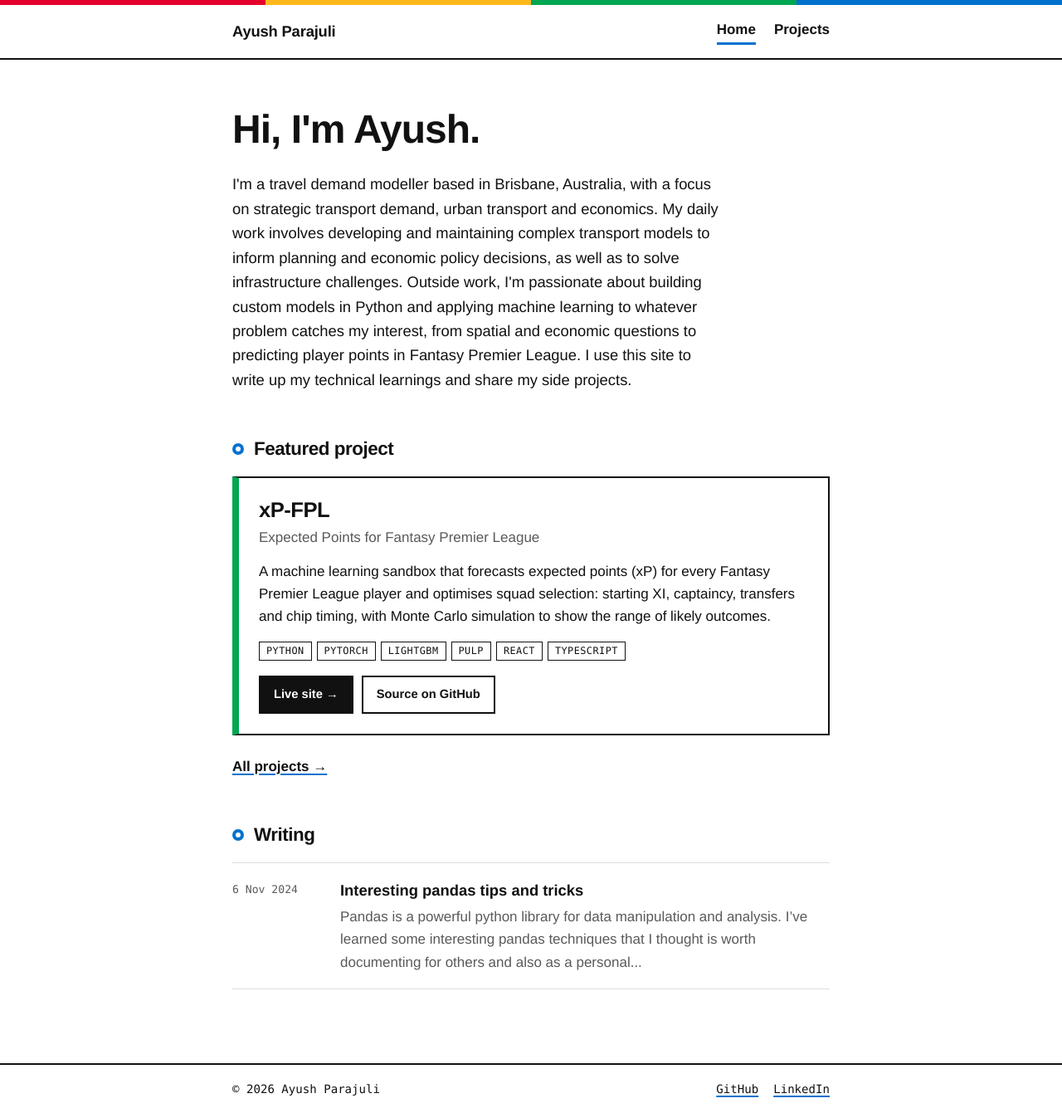
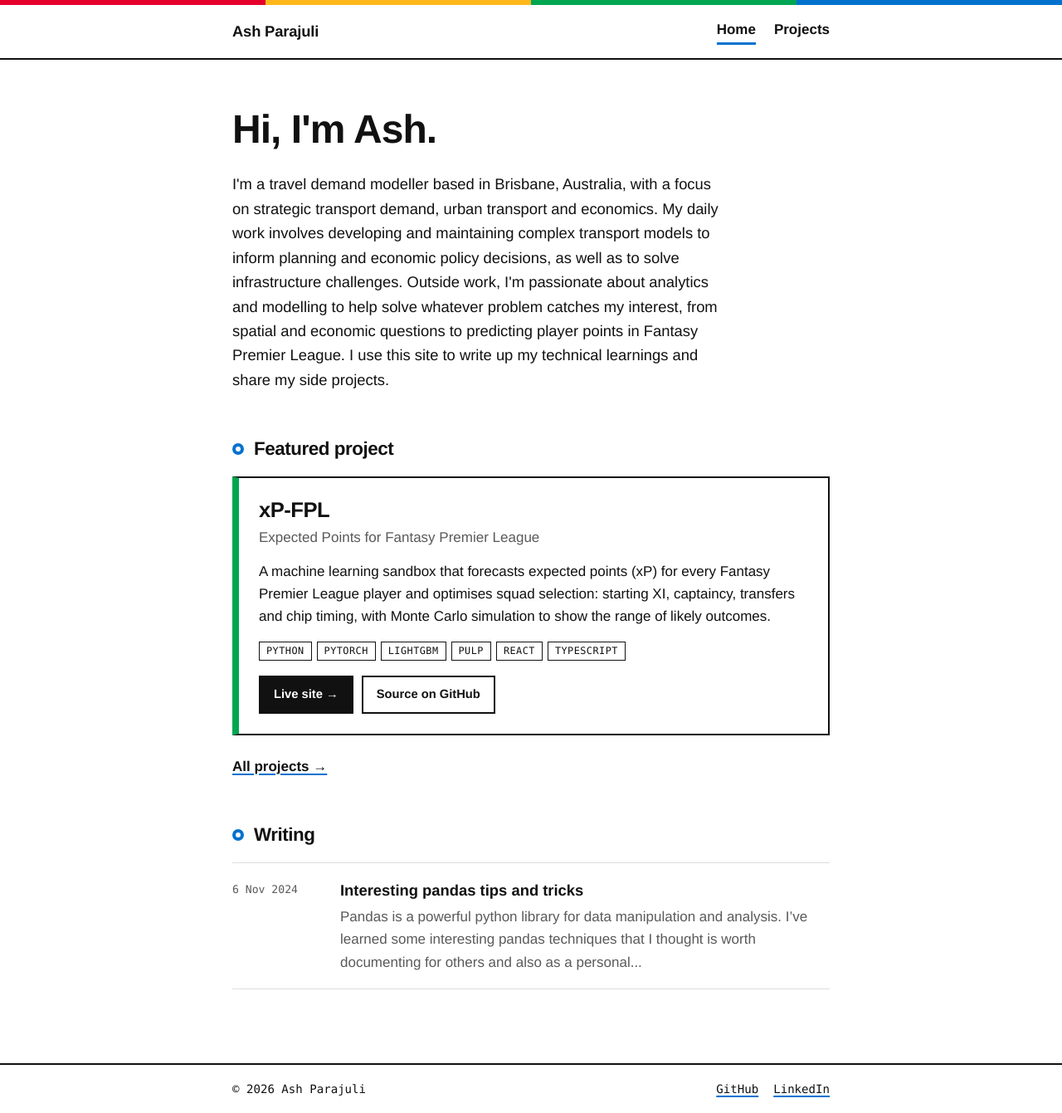
Before and after one commit to amparaj/amparaj.github.io, a Jekyll site: the page built from index.md, in a window 1280 px wide. Shown: the whole page at 83% size. Built offline with Jekyll 4.4.1, drawn with Linux system fonts in a browser that asks for light colours.

Commit message:
Update author name and revise introduction details for consistency

```diff
--- a/_config.yml
+++ b/_config.yml
@@ -1,6 +1,6 @@
-title: "Ayush Parajuli"
-description: "Travel demand modeller in Brisbane, writing about transport modelling, Python, machine learning and side projects."
-author: Ayush Parajuli
+title: "Ash Parajuli"
+description: "Somewhere to share my thoughts and projects."
+author: Ash Parajuli
 url: "https://amparaj.github.io"
 theme: jekyll-theme-minimal
 permalink: /:year/:month/:day/:title/
--- a/index.md
+++ b/index.md
@@ -4,8 +4,8 @@
 ---
 
 <section class="intro">
-  <h1>Hi, I'm Ayush.</h1>
-  <p>I'm a travel demand modeller based in Brisbane, Australia, with a focus on strategic transport demand, urban transport and economics. My daily work involves developing and maintaining complex transport models to inform planning and economic policy decisions, as well as to solve infrastructure challenges. Outside work, I'm passionate about building custom models in Python and applying machine learning to whatever problem catches my interest, from spatial and economic questions to predicting player points in Fantasy Premier League. I use this site to write up my technical learnings and share my side projects.</p>
+  <h1>Hi, I'm Ash.</h1>
+  <p>I'm a travel demand modeller based in Brisbane, Australia, with a focus on strategic transport demand, urban transport and economics. My daily work involves developing and maintaining complex transport models to inform planning and economic policy decisions, as well as to solve infrastructure challenges. Outside work, I'm passionate about analytics and modelling to help solve whatever problem catches my interest, from spatial and economic questions to predicting player points in Fantasy Premier League. I use this site to write up my technical learnings and share my side projects.</p>
 </section>
 
 <section>
```
Also changed, not shown: _posts/2024-11-06-pandas-tricks-tips.md (+1 -1 lines).
